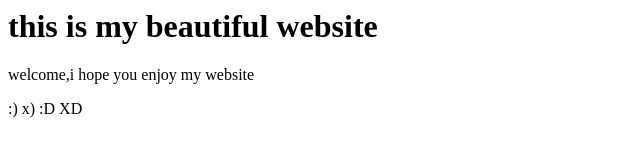
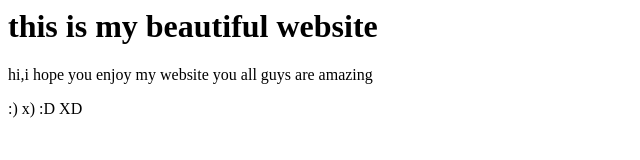
Before and after one commit to Shubhanshumishra001/awesome-repo, a plain HTML site: page index.html in a window 1280 px wide. Shown: the whole page, without its empty margins (0-640 px from the left). Drawn offline with Linux system fonts and the light colour scheme.

Commit message:
changed welcome to hi

```diff
--- a/index.html
+++ b/index.html
@@ -1,6 +1,6 @@
 <html>
 <title>This is my website</title>
 <h1>this is my beautiful website</h1>
-<p>welcome,i hope you enjoy my website</p>
+<p>hi,i hope you enjoy my website you all guys are amazing</p>
 <p> :) x) :D XD </p>
 </html>
```
